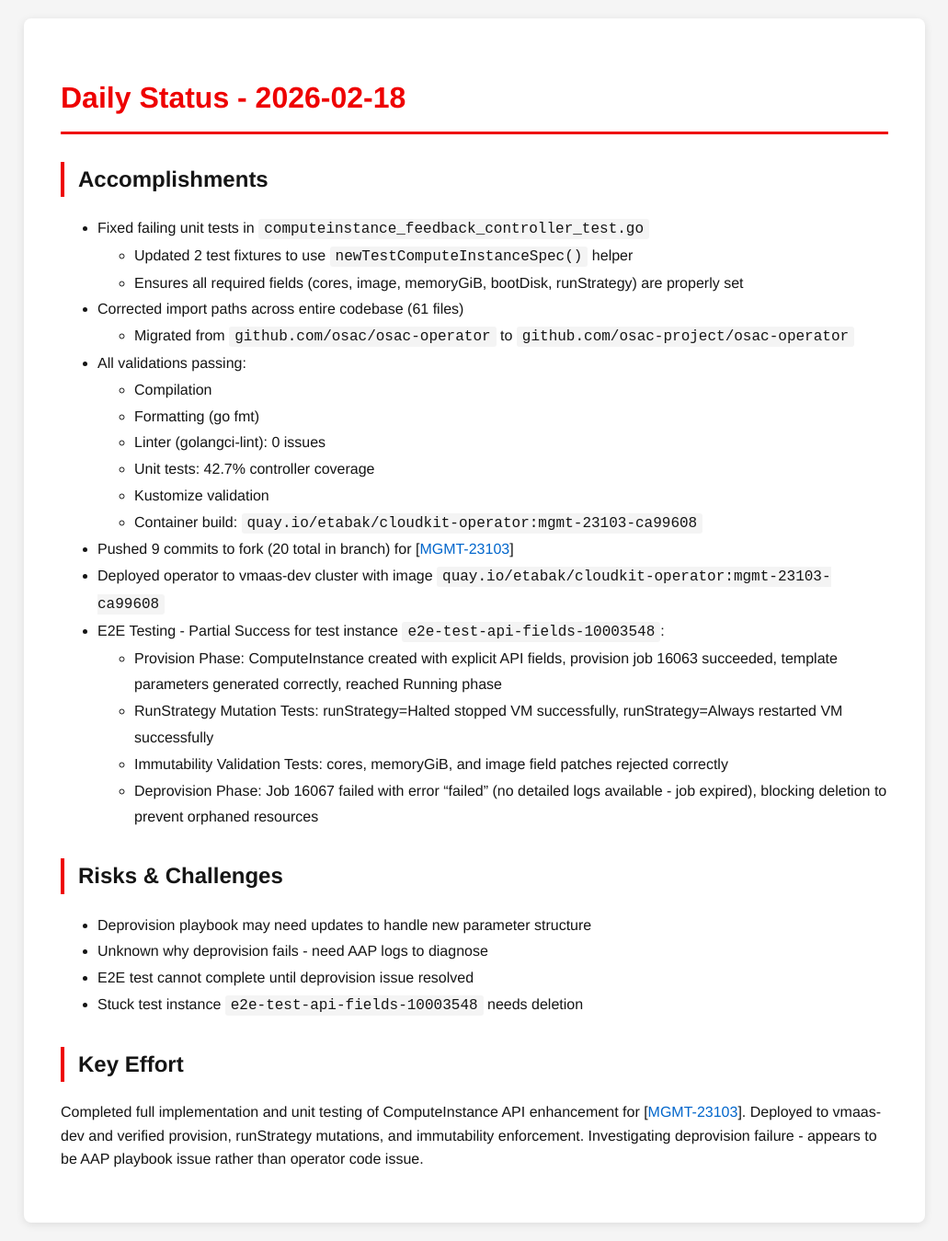
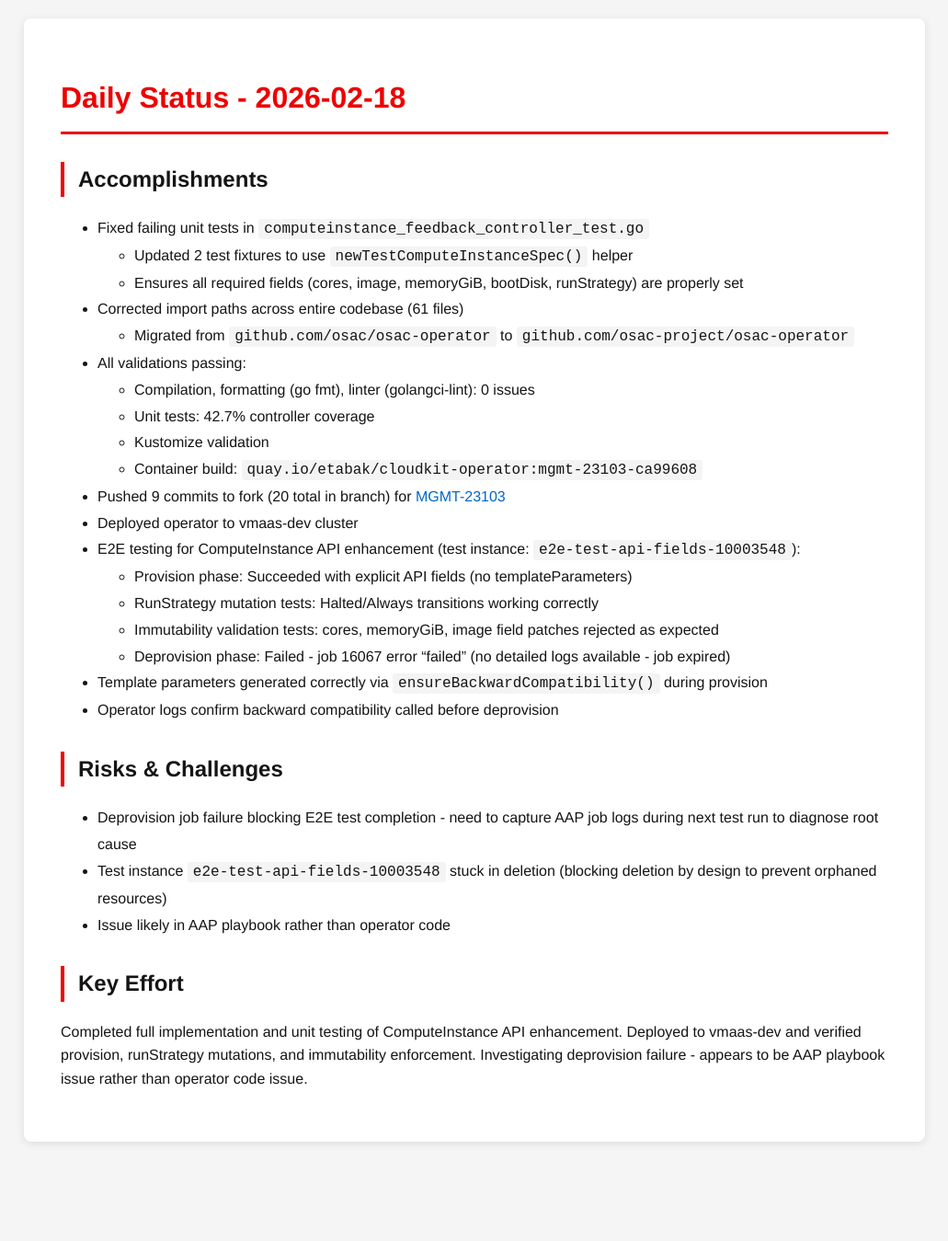
Before and after one commit to tzvatot/daily-status, a Jekyll site: the page built from 2026-02-18.md, in a window 1280 px wide. Shown: the whole page at 92% size, without its empty margins (124-1155 px from the left). Built offline with Jekyll 4.4.1, drawn with Linux system fonts in a browser that asks for light colours; after the commit the page ends 1261 px from its top, so only the background shows below that.

Commit message:
Daily status update - 2026-02-18

```diff
--- a/2026-02-18.md
+++ b/2026-02-18.md
@@ -7,31 +7,33 @@ date: 2026-02-18
 # Daily Status - 2026-02-18
 
 ## Accomplishments
+
 - Fixed failing unit tests in `computeinstance_feedback_controller_test.go`
   - Updated 2 test fixtures to use `newTestComputeInstanceSpec()` helper
   - Ensures all required fields (cores, image, memoryGiB, bootDisk, runStrategy) are properly set
 - Corrected import paths across entire codebase (61 files)
   - Migrated from `github.com/osac/osac-operator` to `github.com/osac-project/osac-operator`
 - All validations passing:
-  - Compilation
-  - Formatting (go fmt)
-  - Linter (golangci-lint): 0 issues
+  - Compilation, formatting (go fmt), linter (golangci-lint): 0 issues
   - Unit tests: 42.7% controller coverage
   - Kustomize validation
   - Container build: `quay.io/etabak/cloudkit-operator:mgmt-23103-ca99608`
-- Pushed 9 commits to fork (20 total in branch) for [[MGMT-23103](https://issues.redhat.com/browse/MGMT-23103)]
-- Deployed operator to vmaas-dev cluster with image `quay.io/etabak/cloudkit-operator:mgmt-23103-ca99608`
-- E2E Testing - Partial Success for test instance `e2e-test-api-fields-10003548`:
-  - Provision Phase: ComputeInstance created with explicit API fields, provision job 16063 succeeded, template parameters generated correctly, reached Running phase
-  - RunStrategy Mutation Tests: runStrategy=Halted stopped VM successfully, runStrategy=Always restarted VM successfully
-  - Immutability Validation Tests: cores, memoryGiB, and image field patches rejected correctly
-  - Deprovision Phase: Job 16067 failed with error "failed" (no detailed logs available - job expired), blocking deletion to prevent orphaned resources
+- Pushed 9 commits to fork (20 total in branch) for [MGMT-23103](https://issues.redhat.com/browse/MGMT-23103)
+- Deployed operator to vmaas-dev cluster
+- E2E testing for ComputeInstance API enhancement (test instance: `e2e-test-api-fields-10003548`):
+  - Provision phase: Succeeded with explicit API fields (no templateParameters)
+  - RunStrategy mutation tests: Halted/Always transitions working correctly
+  - Immutability validation tests: cores, memoryGiB, image field patches rejected as expected
+  - Deprovision phase: Failed - job 16067 error "failed" (no detailed logs available - job expired)
+- Template parameters generated correctly via `ensureBackwardCompatibility()` during provision
+- Operator logs confirm backward compatibility called before deprovision
 
 ## Risks & Challenges
-- Deprovision playbook may need updates to handle new parameter structure
-- Unknown why deprovision fails - need AAP logs to diagnose
-- E2E test cannot complete until deprovision issue resolved
-- Stuck test instance `e2e-test-api-fields-10003548` needs deletion
+
+- Deprovision job failure blocking E2E test completion - need to capture AAP job logs during next test run to diagnose root cause
+- Test instance `e2e-test-api-fields-10003548` stuck in deletion (blocking deletion by design to prevent orphaned resources)
+- Issue likely in AAP playbook rather than operator code
 
 ## Key Effort
-Completed full implementation and unit testing of ComputeInstance API enhancement for [[MGMT-23103](https://issues.redhat.com/browse/MGMT-23103)]. Deployed to vmaas-dev and verified provision, runStrategy mutations, and immutability enforcement. Investigating deprovision failure - appears to be AAP playbook issue rather than operator code issue.
+
+Completed full implementation and unit testing of ComputeInstance API enhancement. Deployed to vmaas-dev and verified provision, runStrategy mutations, and immutability enforcement. Investigating deprovision failure - appears to be AAP playbook issue rather than operator code issue.
```
